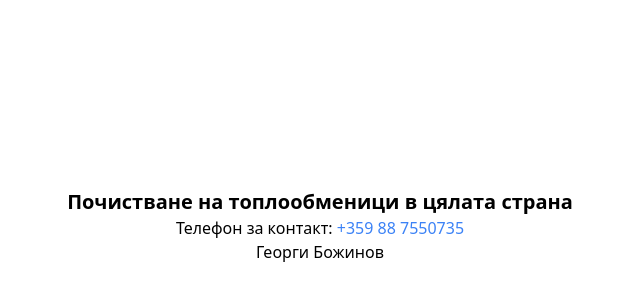
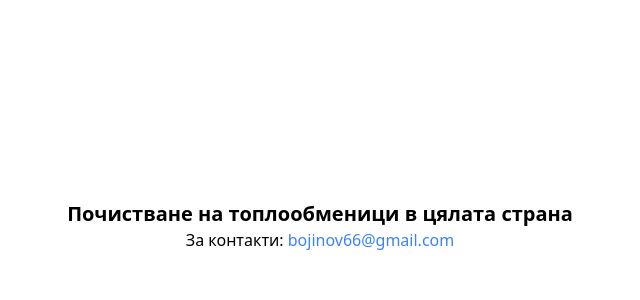
Before and after one commit to bojinov2006/bojinov2006.github.io, a plain HTML site: page index.html in a window 1280 px wide. Shown: the part 174-474 px from the top of the page, without its empty margins (320-960 px from the left). Drawn offline with nearby package versions, Linux system fonts and the light colour scheme.

Commit message:
change to email

```diff
--- a/index.html
+++ b/index.html
@@ -10,8 +10,7 @@
 <body>
   <div class="flex flex-col justify-center items-center h-screen">
     <h1 class="font-bold text-xl">Почистване на топлообменици в цялата страна</h1>
-    <h3>Телефон за контакт: <a class="text-blue-500" href="tel:+359 88 7550735">+359 88 7550735</a></h3>
-    <h3>Георги Божинов</h3>
+    <h3>За контакти: <a class="text-blue-500" href="mailto:bojinov66@gmail.com">bojinov66@gmail.com</a></h3>
   </div>
 
 </body>
```
